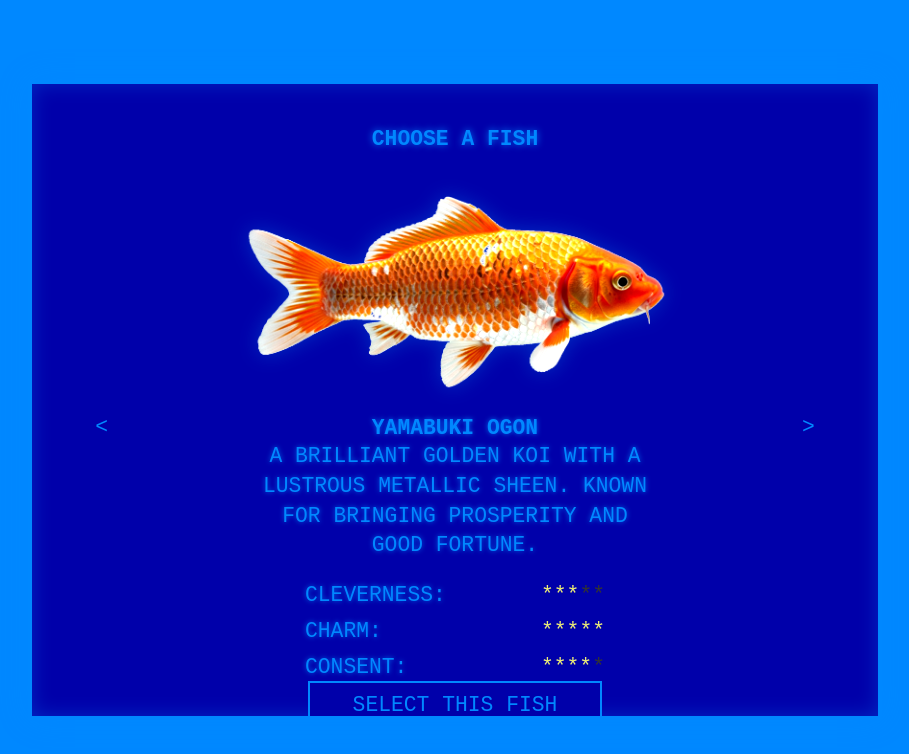
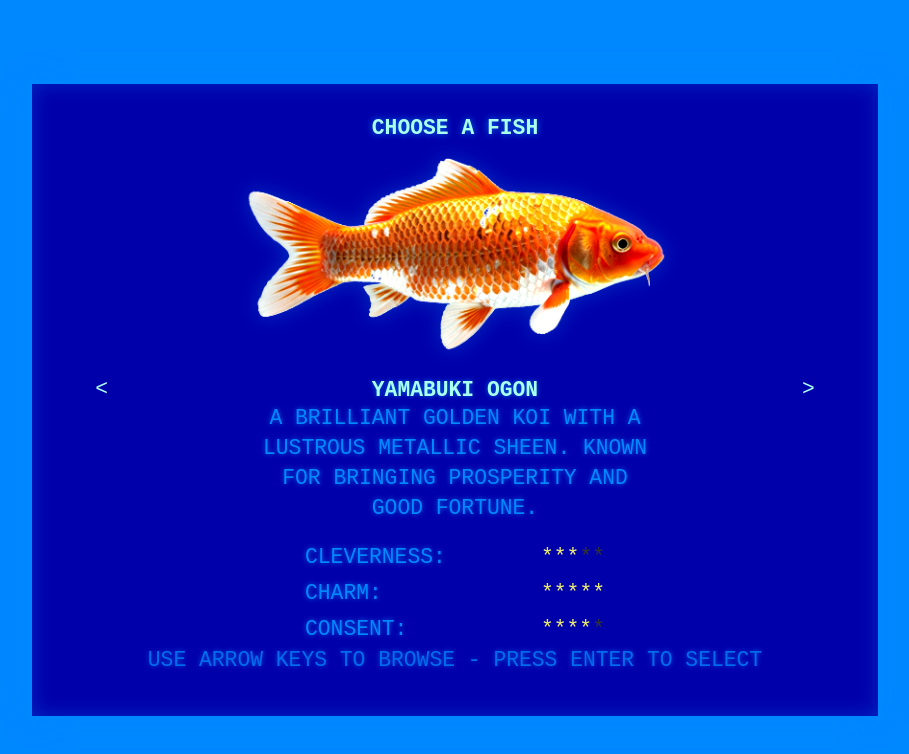
Before and after one commit to scjody/koi-farm, a SvelteKit app: page /choose-fish in a window 1280 px wide. Shown: the top 754 px of the page, without its empty margins (185-1094 px from the left). Built offline with nearby package versions, Linux system fonts and the light colour scheme; a web font is replaced by a local one.

Commit message:
Final polish for fish selection screen
- Made title, fish names, and arrows cyan color
- Removed 'SELECT THIS FISH' button completely
- Moved fish and all content up by 1 character height
- Updated nav button hover to use cyan glow
- Simplified controls to just show keyboard instructions

```diff
--- a/src/routes/choose-fish/+page.svelte
+++ b/src/routes/choose-fish/+page.svelte
@@ -55,11 +55,11 @@
 
 <main>
 	<div class="c64-content">
-		<h1 class="c64-title c64-text">CHOOSE A FISH</h1>
+		<h1 class="c64-title c64-text c64-cyan">CHOOSE A FISH</h1>
 
 		<div class="fish-display">
 			<button
-				class="nav-button left"
+				class="nav-button left c64-cyan"
 				on:click={previousFish}
 				aria-label="Previous fish"
 			>
@@ -75,7 +75,7 @@
 							class="fish-image"
 						/>
 
-						<h2 class="fish-name c64-text">{currentFish.name}</h2>
+						<h2 class="fish-name c64-text c64-cyan">{currentFish.name}</h2>
 						<p class="fish-description c64-text">{currentFish.description}</p>
 					</div>
 				{/key}
@@ -103,7 +103,7 @@
 			</div>
 
 			<button
-				class="nav-button right"
+				class="nav-button right c64-cyan"
 				on:click={nextFish}
 				aria-label="Next fish"
 			>
@@ -112,9 +112,6 @@
 		</div>
 
 		<div class="controls">
-			<button class="c64-button select-button" on:click={selectFish}>
-				SELECT THIS FISH
-			</button>
 			<p class="instructions c64-text">
 				USE ARROW KEYS TO BROWSE - PRESS ENTER TO SELECT
 			</p>
@@ -143,7 +140,7 @@
 
 	.c64-title {
 		font-size: 1em;
-		margin: 1em 0;
+		margin: 0.5em 0;
 	}
 
 	.fish-display {
@@ -154,6 +151,7 @@
 		gap: 2em;
 		position: relative;
 		padding: 0;
+		margin-top: -1em;
 	}
 
 	.fish-card {
@@ -232,7 +230,7 @@
 	.nav-button {
 		background: none;
 		border: none;
-		color: var(--c64-light-blue);
+		color: inherit;
 		font-family: 'Sixtyfour', monospace;
 		font-size: 1em;
 		width: 1em;
@@ -246,17 +244,11 @@
 	}
 
 	.nav-button:hover {
-		text-shadow: 0 0 10px rgba(0, 136, 255, 0.8);
+		text-shadow: 0 0 10px rgba(170, 255, 238, 0.8);
 	}
 
 	.controls {
-		margin-top: 0;
-	}
-
-	.select-button {
-		font-size: 1em;
-		padding: 0.5em 2em;
-		margin-bottom: 1em;
+		margin-top: -1em;
 	}
 
 	.instructions {
@@ -307,10 +299,9 @@
 			.nav-button.right {
 				right: 0.5em;
 			}
+		}
 
-			.select-button {
-				font-size: 1em;
-				padding: 0.5em 1.5em;
-			}
+	.c64-cyan {
+		color: var(--c64-cyan);
 	}
 </style>
```
